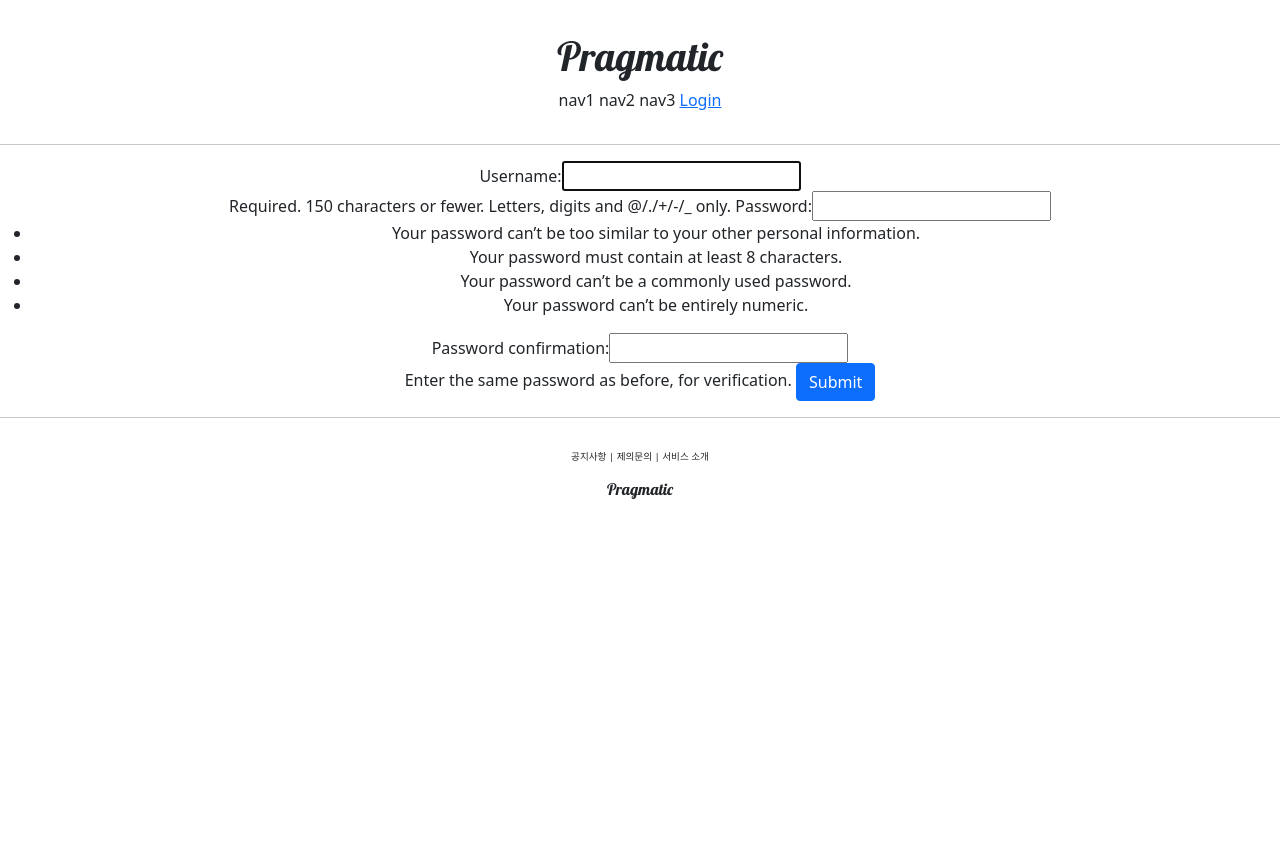
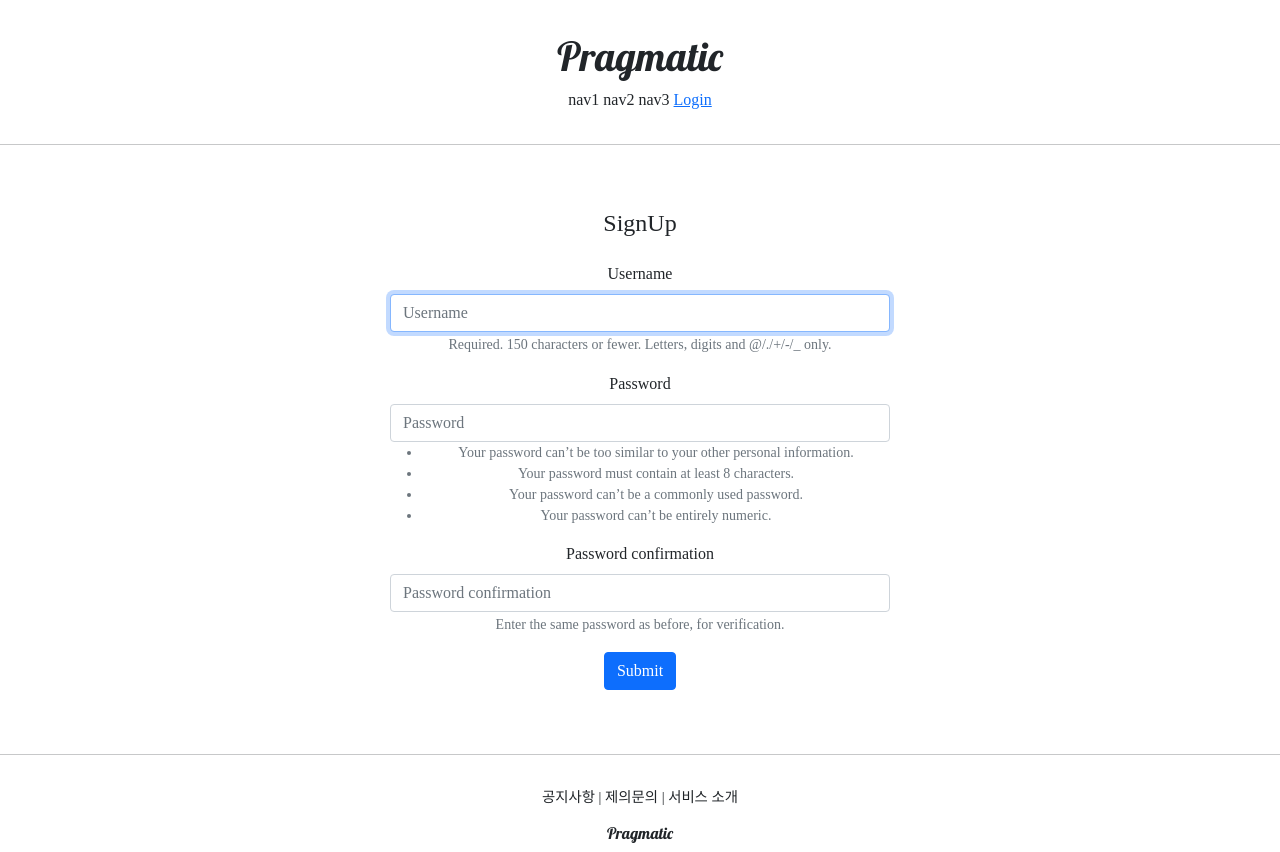
Before and after one commit to Hyewonjang/Pragmatic_Django_Course, a Django app: page /account/create/ in a window 1280 px wide. Before the commit the page ends 499 px from the top, so only its background shows below. Run offline with Django 3.2, Linux system fonts and the light colour scheme; some libraries are stand-ins or nearby versions; some web fonts are replaced.

Commit message:
django course 23 commit

```diff
--- a/Accountapp/templates/Accountapp/create.html
+++ b/Accountapp/templates/Accountapp/create.html
@@ -1,11 +1,16 @@
 {% extends 'base.html' %}
+{% load bootstrap4 %}
 
 {% block content %}
 
-    <div style="text-align:center">
+    <div style="text-align: center; max-width: 500px; margin: 4rem auto;">
+        <div class="mb-4"> <!--mb-4는 margin-bottom을 4배해준다.-->
+            <h4>SignUp</h4>
+        </div>
         <form action="{% url 'Accountapp:create' %}" method="post">
             {% csrf_token %}
-            {{ form }} <!-- AccountCreateView에서 설정한 form이 나온다.-->
+            <!--{{ form }}--> <!-- AccountCreateView에서 설정한 form이 나온다.-->
+            {% bootstrap_form form %}
             <input type="submit" class="btn btn-primary">
         </form>
     </div>
--- a/pragmatic/settings.py
+++ b/pragmatic/settings.py
@@ -51,6 +51,7 @@ INSTALLED_APPS = [
     'django.contrib.sessions',
     'django.contrib.messages',
     'django.contrib.staticfiles',
+    'bootstrap4',
     'Accountapp',
 ]
 
--- a/static/base.css
+++ b/static/base.css
@@ -3,7 +3,7 @@
 }
 
 .pragmatic_footer_button{
-    font-size: .6rem;
+    font-size: .9rem;
 }
 
 .pragmatic_footer{
--- a/templates/base.html
+++ b/templates/base.html
@@ -3,7 +3,7 @@
 
 {% include 'head.html' %}
 
-<body>
+<body style="font-family: 'NanumSquareR'">
 
     {% include 'header.html' %}
 
--- a/templates/head.html
+++ b/templates/head.html
@@ -13,4 +13,27 @@
 
     <!--  DEFAULT CSS LINK(base.css 파일을 base.html 전반에서 사용할 수 있도록 함.)  -->
     <link rel="stylesheet" type="text/css" href="{% static 'base.css' %}">
+
+    <style>
+        @font-face {
+            font-family: 'NanumSquareR';
+            src: local('NanumSquareR'),
+            url("{% static 'fonts/NanumSquareR.otf' %}") format("opentype");
+        }
+        @font-face {
+            font-family: 'NanumSquareEB';
+            src: local('NanumSquareEB'),
+            url("{% static 'fonts/NanumSquareEB.otf' %}") format("opentype");
+        }
+        @font-face {
+            font-family: 'NanumSquareB';
+            src: local('NanumSquareB'),
+            url("{% static 'fonts/NanumSquareB.otf' %}") format("opentype");
+        }
+        @font-face {
+            font-family: 'NanumSquareL';
+            src: local('NanumSquareL'),
+            url("{% static 'fonts/NanumSquareL.otf' %}") format("opentype");
+        }
+    </style>
 </head>
```
Also changed, not shown: Accountapp/templates/Accountapp/login.html (+5 -3 lines).
